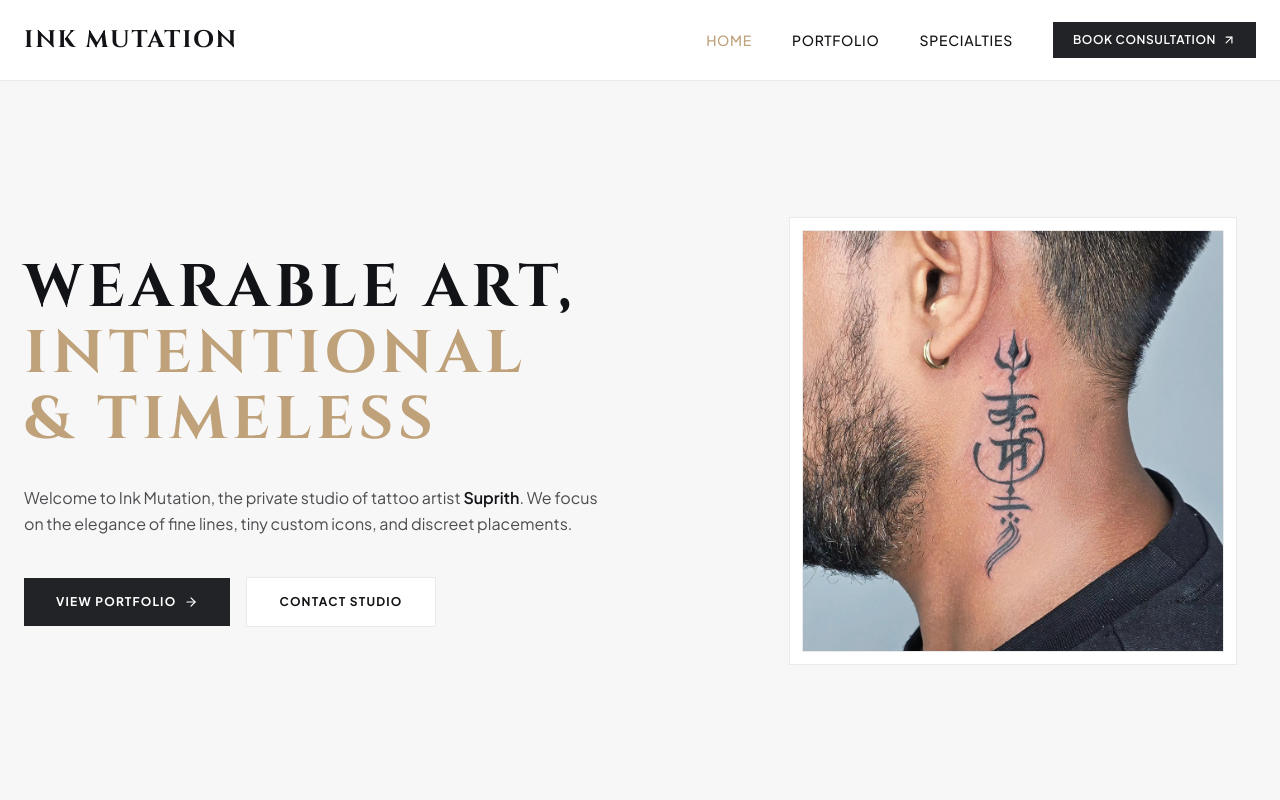
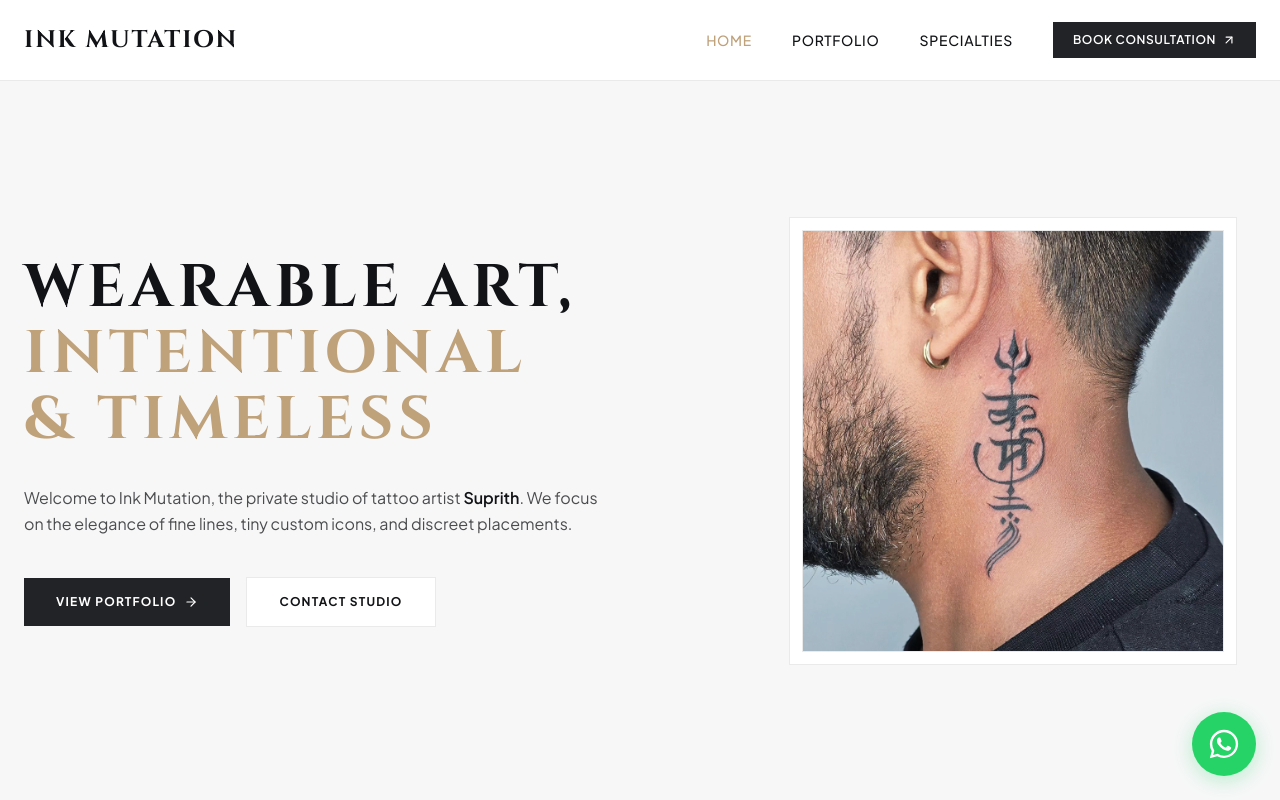
Before and after one commit to vickey131/ink-mutation, a Next.js app: page / in a window 1280 px wide. Shown: the top 800 px of the page. Built offline with nearby package versions, Linux system fonts and the light colour scheme.

Commit message:
added cta button

```diff
--- a/src/app/layout.tsx
+++ b/src/app/layout.tsx
@@ -3,6 +3,7 @@ import { Cinzel, Plus_Jakarta_Sans } from "next/font/google";
 import "./globals.css";
 import Header from "@/components/Header";
 import Footer from "@/components/Footer";
+import WhatsAppButton from "@/components/WhatsAppButton";
 
 // Load Google Fonts
 const cinzel = Cinzel({
@@ -128,6 +129,7 @@ export default function RootLayout({
         <Header />
         <main className="grow">{children}</main>
         <Footer />
+        <WhatsAppButton />
       </body>
     </html>
   );
--- /dev/null
+++ b/src/components/WhatsAppButton.tsx
@@ -0,0 +1,26 @@
+"use client";
+
+import React from "react";
+
+export default function WhatsAppButton() {
+  const whatsappUrl = "https://wa.me/917019000191?text=Hi%20Suprith,%20I'm%20interested%20in%20discussing%20a%20tattoo%20design!";
+
+  return (
+    <a
+      href={whatsappUrl}
+      target="_blank"
+      rel="noopener noreferrer"
+      aria-label="Chat on WhatsApp"
+      className="fixed bottom-6 right-6 z-50 flex items-center justify-center w-16 h-16 bg-[#25D366] text-white rounded-full shadow-[0_4px_20px_rgba(37,211,102,0.3)] hover:bg-[#20ba5a] cursor-pointer"
+    >
+      {/* WhatsApp SVG Icon */}
+      <svg
+        viewBox="0 0 24 24"
+        className="w-8.5 h-8.5 fill-current"
+        xmlns="http://www.w3.org/2000/svg"
+      >
+        <path d="M12.012 2c-5.506 0-9.989 4.478-9.99 9.984a9.96 9.96 0 0 0 1.333 4.993L2 22l5.188-1.358a9.946 9.946 0 0 0 4.82 1.238h.005c5.507 0 9.99-4.478 9.99-9.985C22.007 6.478 17.519 2 12.012 2zm0 18.29h-.003a8.27 8.27 0 0 1-4.218-1.157l-.302-.18-3.136.82.836-3.056-.197-.314a8.27 8.27 0 0 1-1.267-4.417c0-4.561 3.719-8.274 8.291-8.274 4.57 0 8.287 3.713 8.288 8.276-.002 4.562-3.722 8.276-8.293 8.276zm4.542-6.208c-.249-.125-1.472-.725-1.7-.807-.228-.083-.393-.125-.558.125-.166.249-.641.808-.785.972-.145.166-.29.187-.539.062-.25-.125-1.05-.388-2.001-1.235-.74-.658-1.239-1.47-1.385-1.7-.145-.25-.015-.385.11-.51.112-.112.249-.29.373-.436.124-.145.166-.25.249-.415.083-.166.042-.312-.02-.437-.063-.125-.559-1.347-.766-1.848-.201-.486-.421-.42-.559-.427-.123-.006-.29-.008-.456-.008-.166 0-.436.062-.664.312-.228.249-.871.85-.871 2.072 0 1.222.89 2.404.99 2.548.1.145 1.751 2.674 4.243 3.75.593.256 1.056.408 1.417.523.596.19 1.138.163 1.567.1.478-.07 1.472-.601 1.679-1.18.207-.58.207-1.078.145-1.18-.062-.102-.228-.164-.477-.29z" />
+      </svg>
+    </a>
+  );
+}
```
